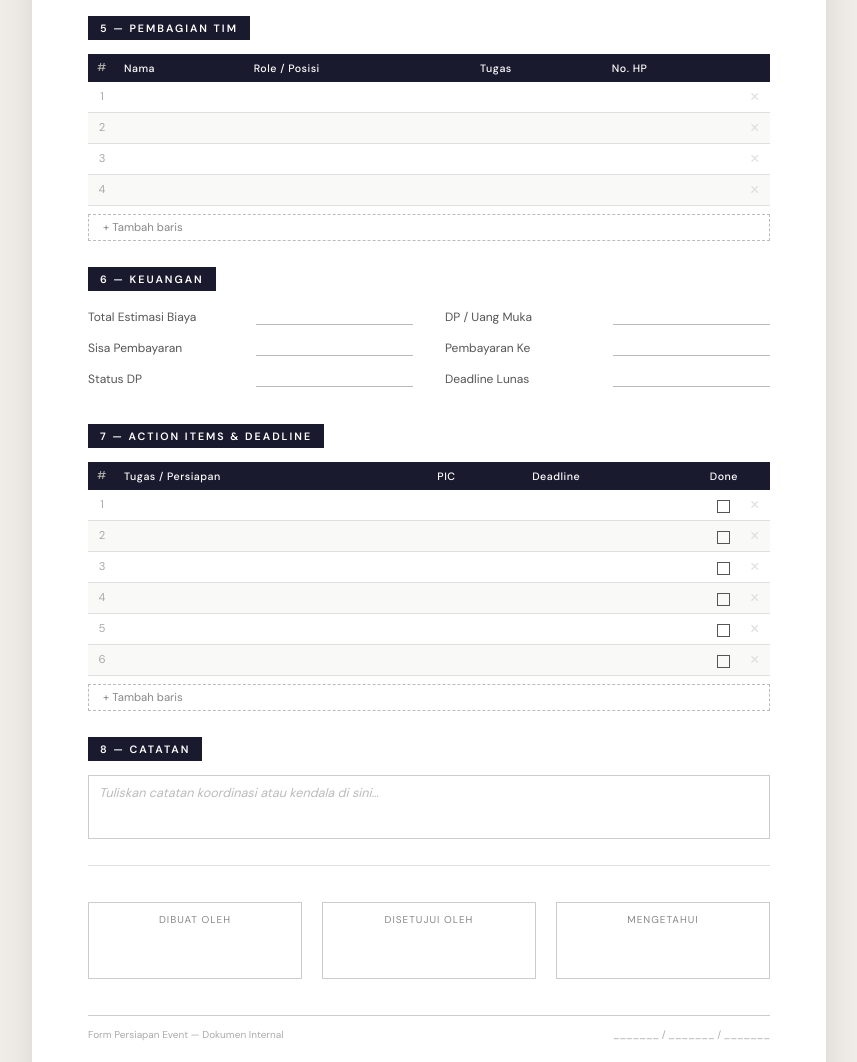
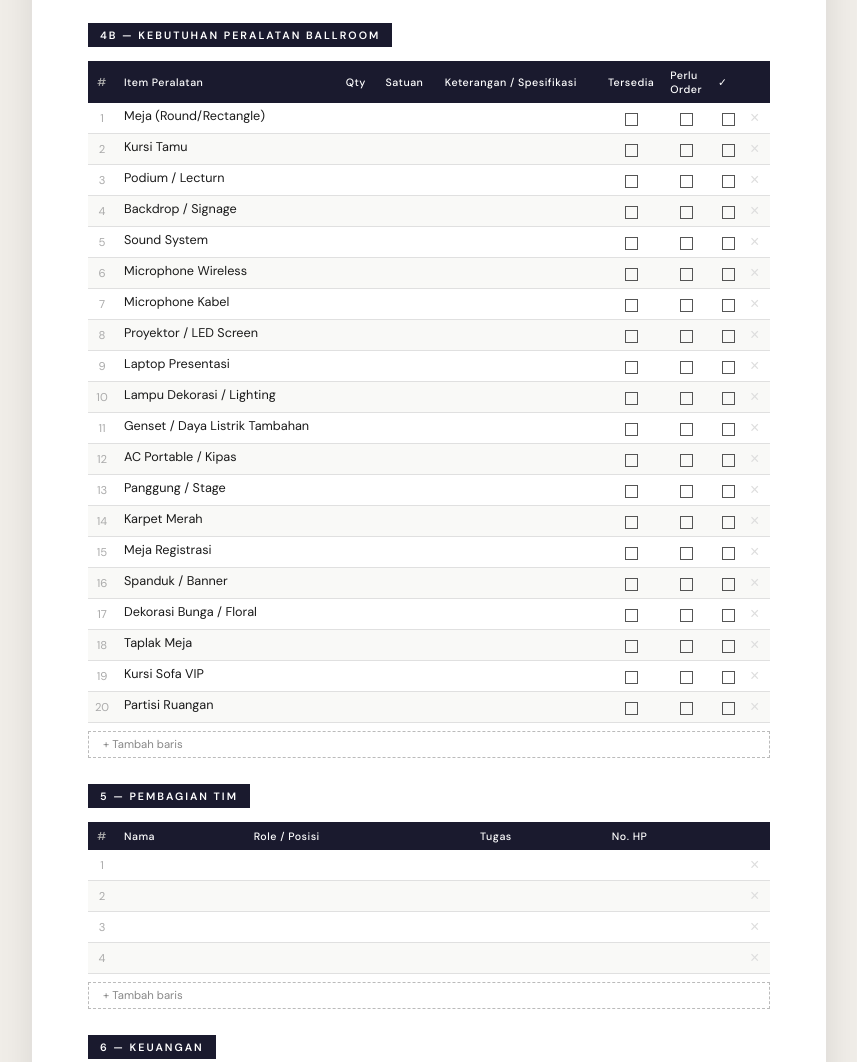
Before and after one commit to Rivero-Workspace/Form_Event_Rivero, a plain HTML site: page index.html in a window 1280 px wide. Shown: the part 1491-2553 px from the top of the page, without its empty margins (211-1068 px from the left). Drawn offline with Linux system fonts and the light colour scheme.

Commit message:
Add files via upload

```diff
--- a/index.html
+++ b/index.html
@@ -2,7 +2,7 @@
 <html lang="id">
 <head>
 <meta charset="UTF-8">
-<title>Form Persiapan Event</title>
+<title>Form Persiapan Ballroom</title>
 <link href="https://fonts.googleapis.com/css2?family=DM+Serif+Display&family=DM+Sans:wght@400;500;600&display=swap" rel="stylesheet">
 <style>
   * { box-sizing: border-box; margin: 0; padding: 0; }
@@ -14,6 +14,8 @@
   .header { border-bottom: 3px solid #1a1a2e; padding-bottom: 20px; margin-bottom: 28px; display: flex; justify-content: space-between; align-items: flex-end; }
   .header-left h1 { font-family: 'DM Serif Display', serif; font-size: 22pt; color: #1a1a2e; line-height: 1.1; }
   .header-left p { font-size: 9pt; color: #888; margin-top: 4px; }
+  .header-subtitle { font-size: 10.5pt; color: #333; margin-top: 10px; border-bottom: 1px solid #ccc; display: inline-block; min-width: 280px; outline: none; padding: 2px 4px; }
+  .header-subtitle:empty:before { content: 'Nama acara / keterangan tambahan…'; color: #ccc; font-style: italic; }
   .header-right { text-align: right; font-size: 8.5pt; color: #666; line-height: 2.2; }
   .ef { border-bottom: 1px solid #aaa; display: inline-block; min-width: 130px; padding: 0 4px; outline: none; color: #1a1a1a; }
 
@@ -249,13 +251,13 @@
   <!-- HEADER -->
   <div class="header">
     <div class="header-left">
-      <h1>Form Persiapan Event</h1>
-      <p>Dokumen Operasional Internal — F&amp;B &amp; Event</p>
+      <h1>Form Persiapan Ballroom</h1>
+      <p>Dokumen Operasional Internal — Ballroom &amp; Event</p>
+      <div class="header-subtitle" contenteditable="true"></div>
     </div>
     <div class="header-right">
       No. Dokumen &nbsp;<span class="ef" contenteditable="true"></span><br>
-      Tanggal &nbsp;<span class="ef" contenteditable="true"></span><br>
-      Versi &nbsp;<span class="ef" contenteditable="true">1.0</span>
+      Tanggal &nbsp;<span class="ef" contenteditable="true"></span>
     </div>
   </div>
 
@@ -372,6 +374,20 @@
     <button class="add-row-btn no-print" onclick="addRow('alat')">+ Tambah baris</button>
   </div>
 
+  <!-- 4B. KEBUTUHAN PERALATAN BALLROOM -->
+  <div class="section">
+    <div class="section-title">4B — Kebutuhan Peralatan Ballroom</div>
+    <table>
+      <thead><tr>
+        <th class="col-no">#</th>
+        <th>Item Peralatan</th><th>Qty</th><th>Satuan</th><th>Keterangan / Spesifikasi</th><th>Tersedia</th><th>Perlu Order</th><th>✓</th>
+        <th class="col-del no-print"></th>
+      </tr></thead>
+      <tbody id="body-ballroom"></tbody>
+    </table>
+    <button class="add-row-btn no-print" onclick="addRow('ballroom')">+ Tambah baris</button>
+  </div>
+
   <!-- 5. TIM -->
   <div class="section">
     <div class="section-title">5 — Pembagian Tim</div>
@@ -426,7 +442,7 @@
     <div class="sign-box"><div class="role">Mengetahui</div></div>
   </div>
   <div class="footer">
-    <span>Form Persiapan Event — Dokumen Internal</span>
+    <span>Form Persiapan Ballroom — Dokumen Internal</span>
     <span contenteditable="true">_______ / _______ / _______</span>
   </div>
 
@@ -437,12 +453,20 @@
 // TABLE ROWS
 // ══════════════════════════════════════
 const configs = {
-  menu:   { body:'body-menu',   cols:['text','text','text','text','chk','chk'], count:5 },
-  stok:   { body:'body-stok',   cols:['text','text','text','text','text','chk'], count:8 },
-  alat:   { body:'body-alat',   cols:['text','text','text','chk','chk','chk'], count:6 },
-  tim:    { body:'body-tim',    cols:['text','text','text','text'], count:4 },
-  action: { body:'body-action', cols:['text','text','text','chk'], count:6 },
+  menu:     { body:'body-menu',     cols:['text','text','text','text','chk','chk'], count:5 },
+  stok:     { body:'body-stok',     cols:['text','text','text','text','text','chk'], count:8 },
+  alat:     { body:'body-alat',     cols:['text','text','text','chk','chk','chk'], count:6 },
+  tim:      { body:'body-tim',      cols:['text','text','text','text'], count:4 },
+  action:   { body:'body-action',   cols:['text','text','text','chk'], count:6 },
+  ballroom: { body:'body-ballroom', cols:['text','text','text','text','chk','chk','chk'], count:0 },
 };
+const ballroomItems = [
+  'Meja (Round/Rectangle)','Kursi Tamu','Podium / Lecturn','Backdrop / Signage',
+  'Sound System','Microphone Wireless','Microphone Kabel','Proyektor / LED Screen',
+  'Laptop Presentasi','Lampu Dekorasi / Lighting','Genset / Daya Listrik Tambahan',
+  'AC Portable / Kipas','Panggung / Stage','Karpet Merah','Meja Registrasi',
+  'Spanduk / Banner','Dekorasi Bunga / Floral','Taplak Meja','Kursi Sofa VIP','Partisi Ruangan',
+];
 function makeRow(key, num) {
   const cfg = configs[key];
   const tr = document.createElement('tr');
@@ -484,6 +508,13 @@ function renumber(key) {
   });
 }
 Object.keys(configs).forEach(k => { const c=configs[k]; for(let i=0;i<c.count;i++) addRow(k); });
+
+// pre-fill ballroom items
+ballroomItems.forEach((item, i) => {
+  const tr = makeRow('ballroom', i+1);
+  tr.querySelectorAll('.ec')[0].textContent = item;
+  document.getElementById('body-ballroom').appendChild(tr);
+});
 
 // ══════════════════════════════════════
 // CALENDAR
```
